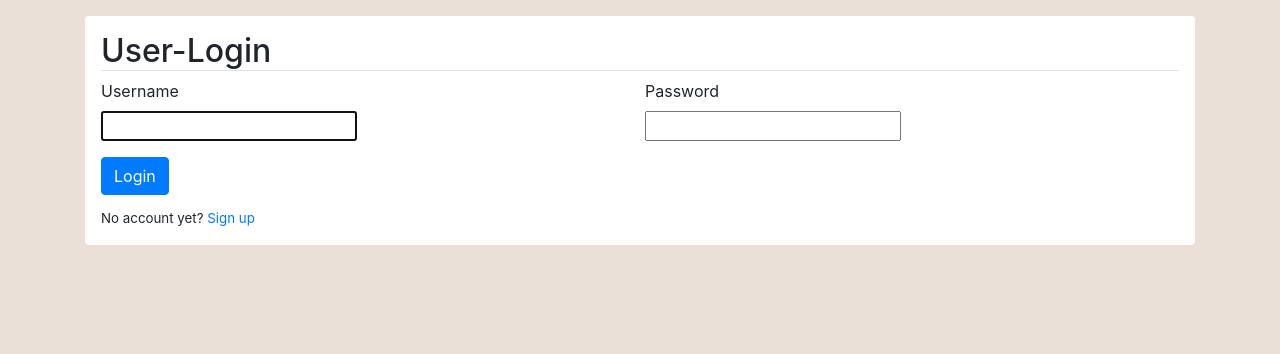
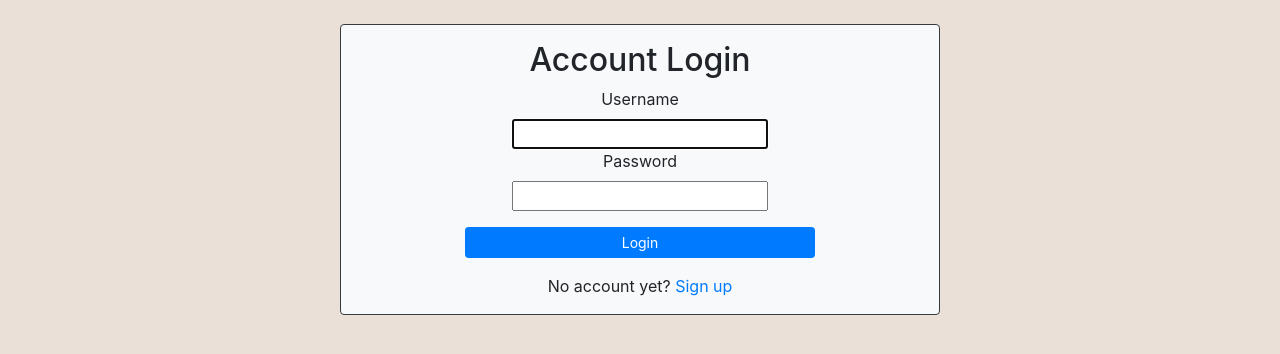
Before and after one commit to alicekore/Meet-and-Eat, a Django app: page /login/ in a window 1280 px wide. Shown: the part 56-410 px from the top of the page. Run offline with Django 3.2, Linux system fonts and the light colour scheme; some libraries are stand-ins or nearby versions.

Commit message:
-reworked login/logout design

```diff
--- a/meeteat/meetandeat/static/meetandeat/css/global.css
+++ b/meeteat/meetandeat/static/meetandeat/css/global.css
@@ -169,3 +169,7 @@
 .navbar-dark .navbar-text a:hover, .navbar-dark .navbar-text a:focus {
   color: #EBE0D7;
 }
+
+.spacing{
+  height: 1em;
+}
--- a/meeteat/meetandeat/templates/login.html
+++ b/meeteat/meetandeat/templates/login.html
@@ -1,37 +1,40 @@
 {% extends "base.html" %}
 {% block main %}
-<div align="left" class="container">
-    <div class="shadow p-3 mb-5 bg-white rounded">
-        <h2 class="border-bottom">User-Login</h2>
+<div align="center" class="container border border-dark rounded bg-light p-3 my-4" style="max-width: 600px">
+    <div style="max-width: 350px">
     <form method="POST">
+        <h2>Account Login</h2>
         {% csrf_token %}
-
-            <div class="form-row" style="padding-bottom: 1em">
-                <div class="col">
-                    <label>Username</label>
         <div>
+            {% if form.errors %}
+            <div class="border border-danger rounded bg-light p-3 my-4">
+           <span style="color: #ce181e; border: #dc3545">
+                    Invalid username or password. <br/>Please try again!
+                </span>
+            </div>
+            {% endif %}
+        </div>
+        <div>
+            <label for="username">Username</label>
+            <div id="username">
                 {{ form.username }}
             </div>
         </div>
-
-                <div class="col">
-                    <label>Password</label>
         <div>
+            <label for="userpassword">Password</label>
+            <div id="userpassword">
                 {{ form.password }}
             </div>
         </div>
+        <div class="spacing"></div>
+        <div>
+            <input class="btn btn-primary type btn-sm btn-block" type="submit" value="Login">
         </div>
-            <div style="color: #ce181e">
-                <input class="btn btn-primary type" type="submit" value="Login">
-                {% if form.errors %}
-                Invalid username or password. Please try again!
-                {% endif %}
+        <div class="spacing"></div>
+        <div>
+            No account yet? <a href="#">Sign up</a>
         </div>
     </form>
-        <div style="padding-top: 1em; font-size: 10pt">
-            No account yet? <a href="#">Sign up</a>
-        </div>
-
     </div>
 </div>
 {% endblock %}
--- a/meeteat/meetandeat/templates/logout.html
+++ b/meeteat/meetandeat/templates/logout.html
@@ -1,8 +1,8 @@
 
 {% extends "base.html" %}
 {% block main %}
-<div align="left" class="container">
-    <div class="shadow p-3 mb-5 bg-white rounded">
+<div align="center" class="container border border-dark rounded bg-light p-3 my-4" style="max-width: 600px">
+    <div style="max-width: 350px">
         <h2>Successfully logged out</h2>
         <div style="padding-top: 1em; font-size: 10pt">
             Sign back in? <a href="{% url 'meetandeat:login' %}">Login</a>
```
Lines whose indentation alone changed are shown as unchanged.
